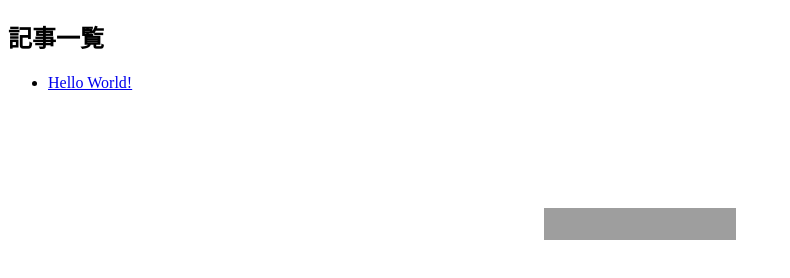
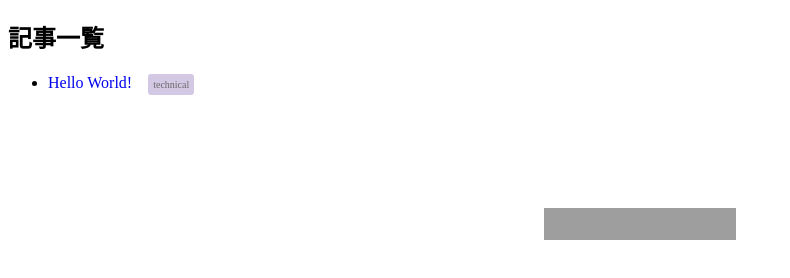
Before and after one commit to koba-masa/www.koba-masa.com, an Astro site: page /technical in a window 1280 px wide. Shown: the part 70-348 px from the top of the page, without its empty margins (0-790 px from the left). Built offline with nearby package versions, Linux system fonts and the light colour scheme; Astro itself is replaced by a stand-in of ours; grey boxes are pictures that could not be loaded.

Commit message:
feat: 記事一覧の一行分のコンポーネントを作成する

```diff
--- /dev/null
+++ b/src/components/common/BlogLink/BlogLink.module.css
@@ -0,0 +1,7 @@
+a {
+  text-decoration: none;
+}
+
+.container {
+  display: inline-block;
+}
--- /dev/null
+++ b/src/components/common/BlogLink/BlogLink.tsx
@@ -0,0 +1,19 @@
+import styles from "./BlogLink.module.css";
+import { Tag } from "@/components/common/Tag";
+
+export function BlogLink({
+  text,
+  url,
+  tags,
+}: {
+  text: string;
+  url: string;
+  tags: Array<string>;
+}) {
+  return (
+    <>
+      <a href={url}>{text}</a>
+      <Tag tags={tags} className={styles.container} />
+    </>
+  );
+}
--- /dev/null
+++ b/src/components/common/BlogLink/index.ts
@@ -0,0 +1 @@
+export * from "./BlogLink";
--- a/src/components/common/Tag/Tag.tsx
+++ b/src/components/common/Tag/Tag.tsx
@@ -1,8 +1,15 @@
 import styles from "./Tag.module.css";
+import classNames from "classnames";
 
-export function Tag({ tags }: { tags: Array<string> }) {
+export function Tag({
+  tags,
+  className,
+}: {
+  tags: Array<string>;
+  className?: string;
+}) {
   return (
-    <div className={styles.container}>
+    <div className={classNames(className, styles.container)}>
       {tags.map((tag, index) => (
         <span key={index} className={styles.tag}>
           {tag}
--- a/src/pages/technical.astro
+++ b/src/pages/technical.astro
@@ -1,5 +1,7 @@
 ---
 import BaseLayout from '@/layouts/BaseLayout.astro';
+import { BlogLink } from '@/components/common/BlogLink';
+
 import { getCollection } from 'astro:content';
 
 const posts = await getCollection('technical');
@@ -13,7 +15,7 @@ const baseUrl = '/technical';
   <ul>
     {posts.map((post) => (
       <li>
-        <a href={`${baseUrl}/${post.slug}`}>{post.data.title}</a>
+        <BlogLink text={post.data.title} url={`${baseUrl}/${post.slug}`} tags={post.data.tags}/>
       </li>
     ))}
   </ul>
```
